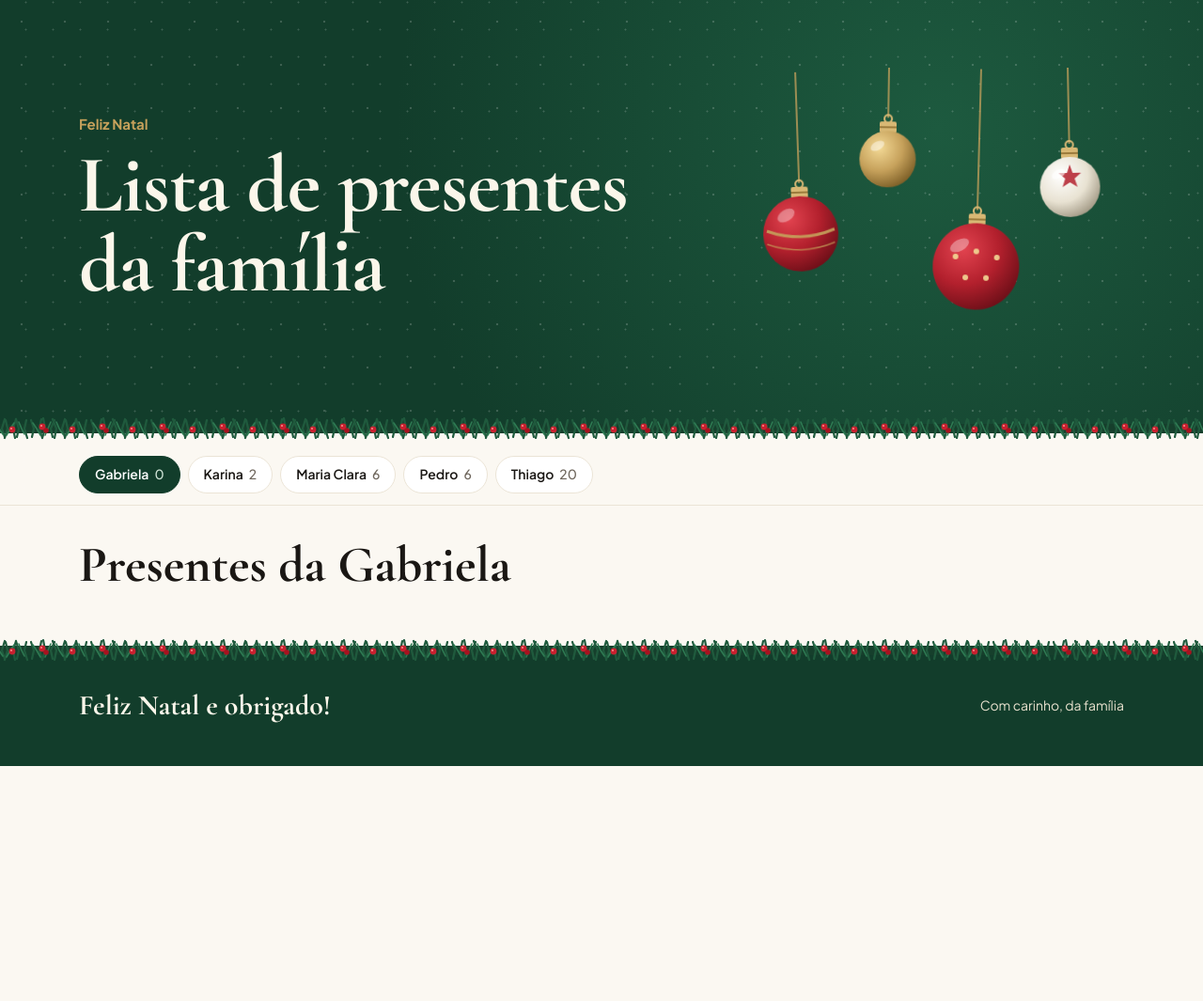
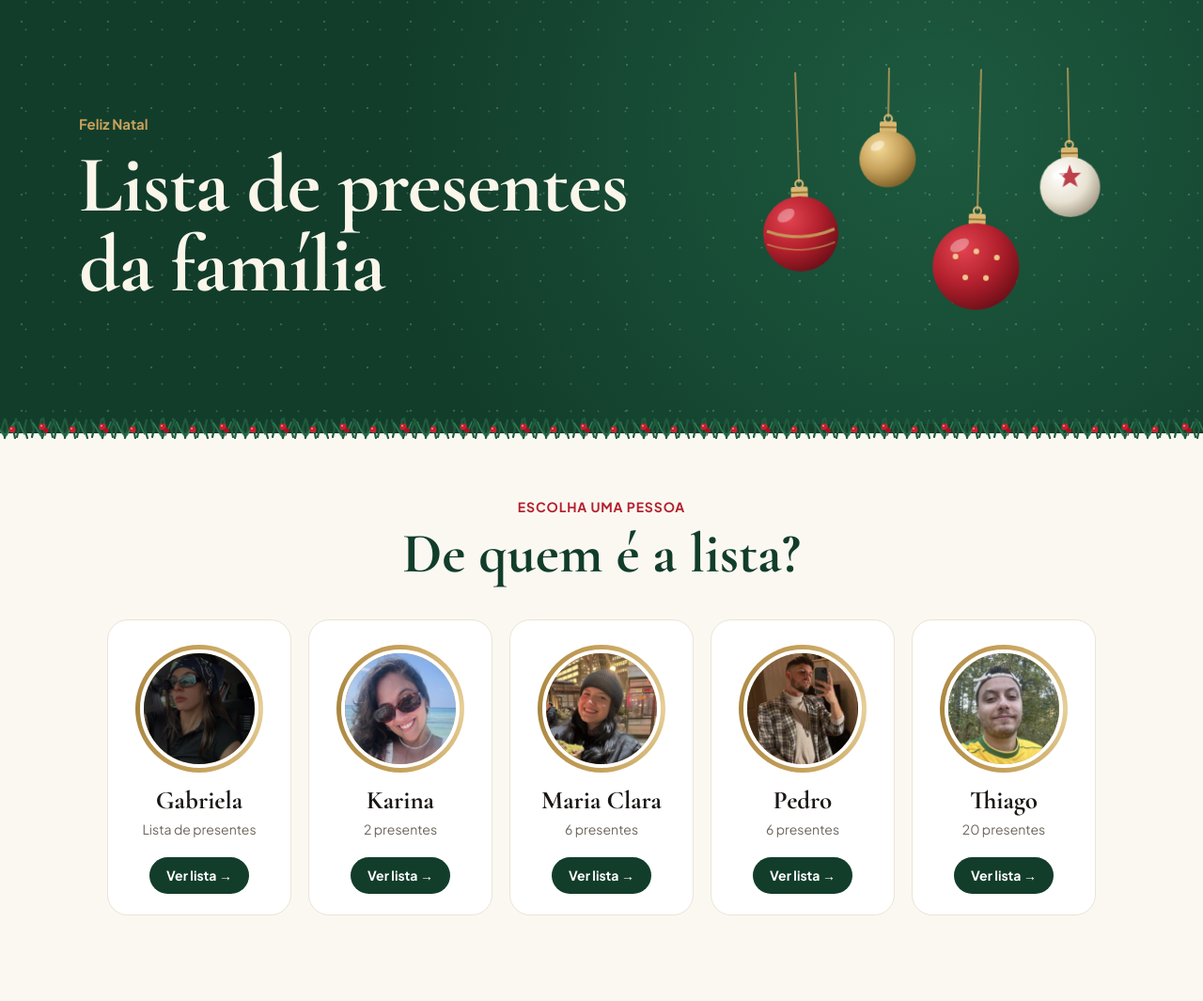
Before and after one commit to litzkow/lista-de-presentes, a plain HTML site: page index.html in a window 1280 px wide. Shown: the top 1065 px of the page at 94% size. Before the commit the page ends 815 px from the top, so only its background shows below. Drawn offline with nearby package versions, Linux system fonts and the light colour scheme.

Commit message:
Tela inicial com foto e nome de cada pessoa, em ordem alfabética
Co-Authored-By: Claude Opus 5.5 <noreply@anthropic.com>
Claude-Session: https://claude.ai/code/session_019Yd61zA7J3jK4YaFtxKjNh

```diff
--- a/index.html
+++ b/index.html
@@ -82,6 +82,24 @@ a.ph{text-decoration:none}
 .pending{margin-top:auto;padding-top:12px;font-size:13px;color:var(--soft)}
 .ph:has(img.ilus){padding:0}
 .ph img.ilus{width:100%;height:100%;max-width:none;max-height:none;object-fit:cover;mix-blend-mode:normal}
+
+.home{padding:56px 0 88px}
+.hk{font-weight:700;font-size:14px;letter-spacing:.06em;text-transform:uppercase;color:var(--red);margin:0 0 8px;text-align:center}
+.ht{font-size:clamp(38px,5vw,60px);color:var(--pine);text-align:center;margin:0 0 40px}
+.people{display:flex;flex-wrap:wrap;justify-content:center;gap:18px}
+.pcard{flex:0 1 196px;display:flex;flex-direction:column;align-items:center;gap:6px;text-decoration:none;color:var(--ink);background:var(--card);border:1px solid var(--line);border-radius:22px;padding:26px 12px 22px;transition:box-shadow .25s,transform .25s}
+.pcard:hover,.pcard:focus-visible{box-shadow:0 14px 34px -14px rgba(18,61,43,.35);transform:translateY(-3px);outline:none}
+.av{width:136px;height:136px;border-radius:50%;padding:5px;background:conic-gradient(var(--gold),#e6cf98,var(--gold),#a8853f,var(--gold));margin-bottom:10px}
+.av img{width:100%;height:100%;border-radius:50%;object-fit:cover;border:4px solid #fff;display:block}
+.pcard b{white-space:nowrap;font-family:"Cormorant Garamond",Georgia,serif;font-size:27px;font-weight:700;line-height:1.05;text-align:center}
+.pcard small{font-size:14px;color:var(--soft)}
+.go{margin-top:12px;font-weight:700;font-size:14px;color:#fff;background:var(--pine);padding:9px 18px;border-radius:999px;transition:background .2s}
+.pcard:hover .go{background:var(--red)}
+nav a img{width:26px;height:26px;border-radius:50%;object-fit:cover;margin-left:-8px}
+nav a.back{background:transparent;border-color:transparent;color:var(--pine);font-weight:700}
+.wl{display:flex;align-items:center;gap:18px}
+.wav{width:76px;height:76px;border-radius:50%;object-fit:cover;box-shadow:0 0 0 3px #fff,0 0 0 6px var(--gold)}
+@media(max-width:520px){.people{gap:12px}.pcard{flex:0 1 calc(50% - 6px);padding:20px 10px 18px}.av{width:108px;height:108px}.pcard b{font-size:25px}.wav{width:58px;height:58px}.wl{gap:12px}}
 [hidden]{display:none!important}
 @media(max-width:1000px){.grid{grid-template-columns:repeat(3,minmax(0,1fr))}}
 @media(max-width:760px){.hero .wrap{grid-template-columns:minmax(0,1fr)}.orn{order:-1;max-width:260px;justify-self:end;margin-top:-28px;margin-bottom:-36px}.grid{grid-template-columns:repeat(2,minmax(0,1fr));gap:16px 12px}.card{padding:8px 8px 10px;border-radius:14px}.ph{padding:10px}.name{font-size:15px}.btn span{font-size:14px}.badge{font-size:12px;top:8px;right:8px}}
@@ -113,6 +131,7 @@ a.ph{text-decoration:none}
   </div>
 </header>
 <div class="garland" aria-hidden="true"></div>
+<section id="home" class="home"></section>
 <nav aria-label="Pessoas"><div class="wrap" id="nav" role="tablist"></div></nav>
 <main class="wrap" id="lista"></main>
 <footer><div class="garland" aria-hidden="true"></div><div class="wrap"><b>Feliz Natal e obrigado!</b><span>Com carinho, da família</span></div></footer>
@@ -205,20 +224,28 @@ const card=i=>{
     ${i.links?`<div class="btns">${i.links.map(l=>`<a class="${l.alt?'alt':''}" href="${esc(l.u)}"${l.u.startsWith('http')?' target="_blank" rel="noopener"':''}>${esc(l.t)}${l.u.startsWith('http')?' ↗':''}</a>`).join('')}</div>`:''}
   </div></article>`;
 };
-const nav=document.getElementById('nav'),main=document.getElementById('lista');
-nav.innerHTML=people.map(p=>`<a href="#${p.id}" role="tab" aria-controls="p-${p.id}">${esc(p.name)} <span>${count(p)}</span></a>`).join('');
+const nav=document.getElementById('nav'),main=document.getElementById('lista'),home=document.getElementById('home');
+const art=p=>p.name==='Thiago'||p.name==='Pedro'?'do':'da';
+const qty=n=>n?`${n} ${n>1?'presentes':'presente'}`:'Lista de presentes';
+home.innerHTML=`<div class="wrap"><p class="hk">Escolha uma pessoa</p><h2 class="ht">De quem é a lista?</h2>
+<div class="people">${people.map(p=>`<a class="pcard" href="#${p.id}"><span class="av"><img src="img/av-${p.id}.jpg" alt="${esc(p.name)}"></span><b>${esc(p.name)}</b><small>${qty(count(p))}</small><span class="go">Ver lista →</span></a>`).join('')}</div></div>`;
+nav.innerHTML=`<a href="#" class="back">← Todos</a>`+people.map(p=>`<a href="#${p.id}" role="tab" aria-controls="p-${p.id}"><img src="img/av-${p.id}.jpg" alt="">${esc(p.name)}</a>`).join('');
 main.innerHTML=people.map(p=>`<div class="panel" id="p-${p.id}" role="tabpanel" hidden>
-  <div class="who"><h2>Presentes ${p.name==='Thiago'||p.name==='Pedro'?'do':'da'} ${esc(p.name)}</h2>${p.note?`<span class="note ${p.soft?'soft':''}">${esc(p.note)}</span>`:''}</div>
-  ${p.secs.length?p.secs.map(s=>`<section><div class="sh">${holly}<h2>${esc(s.t)}</h2><span class="count">${s.items.length} ${s.items.length>1?'itens':'item'}</span></div><div class="grid">${s.items.map(card).join('')}</div></section>`).join(''):''}
+  <div class="who"><div class="wl"><img class="wav" src="img/av-${p.id}.jpg" alt=""><h2>Presentes ${art(p)} ${esc(p.name)}</h2></div>${p.note?`<span class="note ${p.soft?'soft':''}">${esc(p.note)}</span>`:''}</div>
+  ${p.secs.map(s=>`<section><div class="sh">${holly}<h2>${esc(s.t)}</h2><span class="count">${s.items.length} ${s.items.length>1?'itens':'item'}</span></div><div class="grid">${s.items.map(card).join('')}</div></section>`).join('')}
 </div>`).join('');
 const show=()=>{
   const id=(location.hash||'').slice(1);
-  const cur=people.some(p=>p.id===id)?id:people[0].id;
+  const cur=people.some(p=>p.id===id)?id:'';
+  home.hidden=!!cur; nav.parentElement.hidden=!cur; main.hidden=!cur;
   people.forEach(p=>{document.getElementById('p-'+p.id).hidden=p.id!==cur});
-  nav.querySelectorAll('a').forEach(a=>a.setAttribute('aria-selected',a.getAttribute('href')==='#'+cur?'true':'false'));
+  nav.querySelectorAll('a[role=tab]').forEach(a=>a.setAttribute('aria-selected',a.getAttribute('href')==='#'+cur?'true':'false'));
+  const t=cur?people.find(p=>p.id===cur):null;
+  document.title=t?`Presentes ${art(t)} ${t.name}`:'Lista de presentes da família';
 };
-nav.addEventListener('click',e=>{const a=e.target.closest('a');if(!a)return;e.preventDefault();history.replaceState(null,'',a.getAttribute('href'));show();window.scrollTo({top:nav.offsetTop,behavior:'smooth'})});
-window.addEventListener('hashchange',show);
+const go=e=>{const a=e.target.closest('a');if(!a||!a.getAttribute('href').startsWith('#'))return;e.preventDefault();const h=a.getAttribute('href');history.pushState(null,'',h==='#'?location.pathname:h);show();window.scrollTo({top:h==='#'?0:document.querySelector('.garland').offsetTop,behavior:'smooth'})};
+nav.addEventListener('click',go);home.addEventListener('click',go);
+window.addEventListener('hashchange',show);window.addEventListener('popstate',show);
 show();
 }
 
```
Also changed, not shown: img/av-gabriela.jpg (added), img/av-karina.jpg (added), img/av-maria-clara.jpg (added), img/av-pedro.jpg (added), img/av-thiago.jpg (added).
